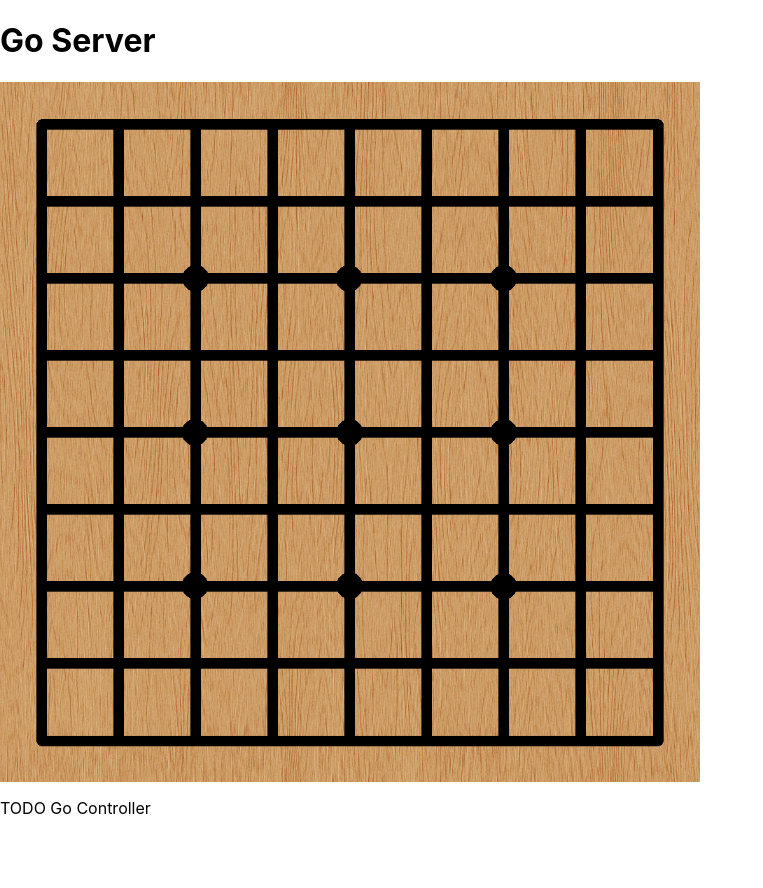
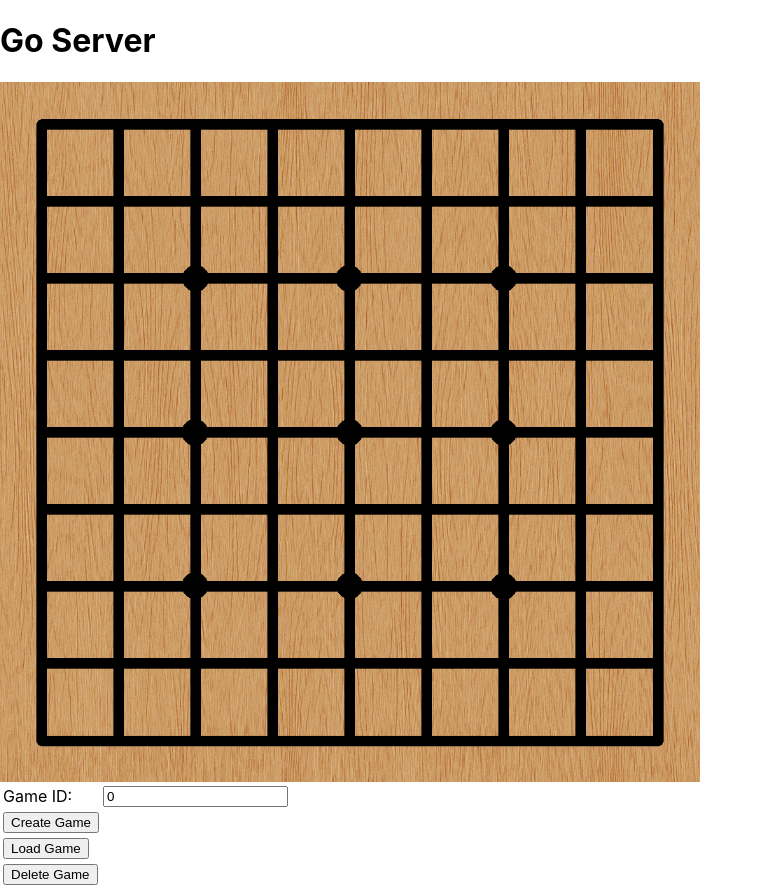
Before and after one commit to tfassbender/go_server_spring, a React (Create React App) app in the folder src/main/app/: page / in a window 1280 px wide. Shown: the whole page, without its empty margins (0-763 px from the left). Before the commit the page ends 834 px from the top, so only its background shows below. Built offline with nearby package versions, Linux system fonts and the light colour scheme.

Commit message:
added controller buttons to the react test app

```diff
--- a/src/main/app/src/goController.js
+++ b/src/main/app/src/goController.js
@@ -1,7 +1,36 @@
 import React from 'react';
 
 export default function GoControllerComponent() {
+
+	const [id, setId] = React.useState(0);
+
+	function createGame() {
+		alert("Creating game: " + id);
+	}
+
+	function loadGame() {
+		alert("Loading game: " + id);
+	}
+
+	function deleteGame() {
+		alert("Deleting game: " + id);
+	}
+
 	return <div>
-		<p>TODO Go Controller</p>
+		<table>
+			<tr>
+				<td><label htmlFor="id">Game ID:</label></td>
+				<td><input type="number" value={id} onInput={e => setId(e.target.value)} /></td>
+			</tr>
+			<tr>
+				<td><button onClick={createGame}>Create Game</button></td>
+			</tr>
+			<tr>
+				<td><button onClick={loadGame}>Load Game</button></td>
+			</tr>
+			<tr>
+				<td><button onClick={deleteGame}>Delete Game</button></td>
+			</tr>
+		</table>
 	</div>;
 }
```
